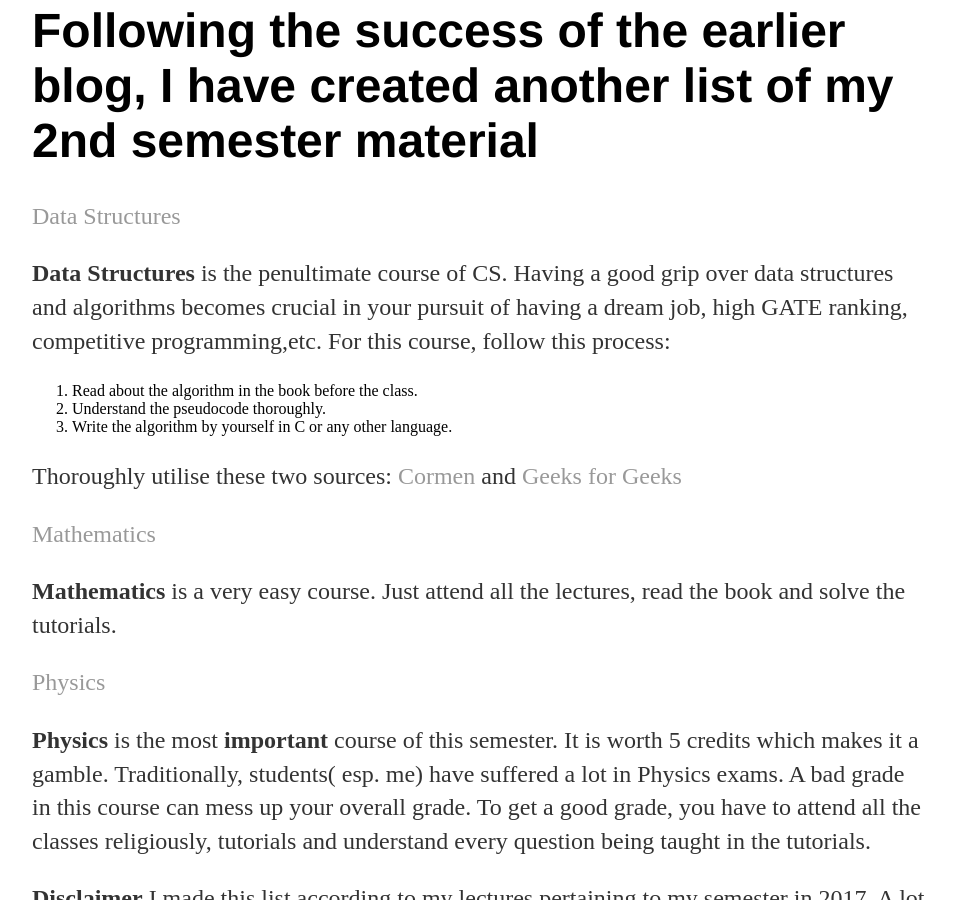
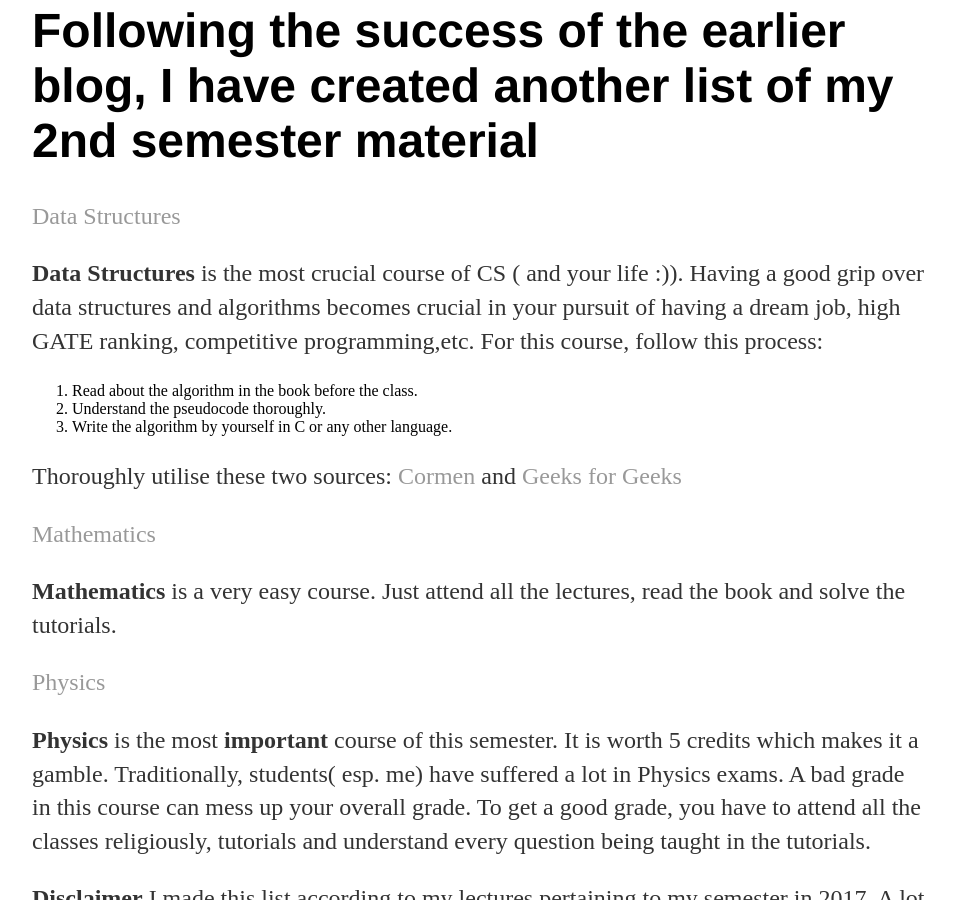
Before and after one commit to Anirudh257/Anirudh257.github.io, a Jekyll site: the page built from Course_content/index.html, in a window 1280 px wide and 900 px high, scrolled down 1184 px. Shown: the whole window, without its empty margins (160-1115 px from the left). Built offline with Jekyll 4.4.1, drawn with Linux system fonts in a browser that asks for light colours.

Commit message:
Update index.html

```diff
--- a/Course_content/index.html
+++ b/Course_content/index.html
@@ -38,7 +38,7 @@ has a project component and it will be better to start off as early as possible.
 
 <p><a href ="https://drive.google.com/drive/folders/1_tn54mWFW9V1xHPB3lrfk1AARampWDJs" >Data Structures</a></p>
 
-<p><strong>Data Structures</strong> is the penultimate course of CS. Having a good grip over data structures and algorithms becomes
+<p><strong>Data Structures</strong> is the most crucial course of CS ( and your life :)). Having a good grip over data structures and algorithms becomes
 crucial in your pursuit of having a dream job, high GATE ranking, competitive programming,etc. For this course, follow this process:</p>
 <ol>
  	<li>Read about the algorithm in the book before the class.
```
